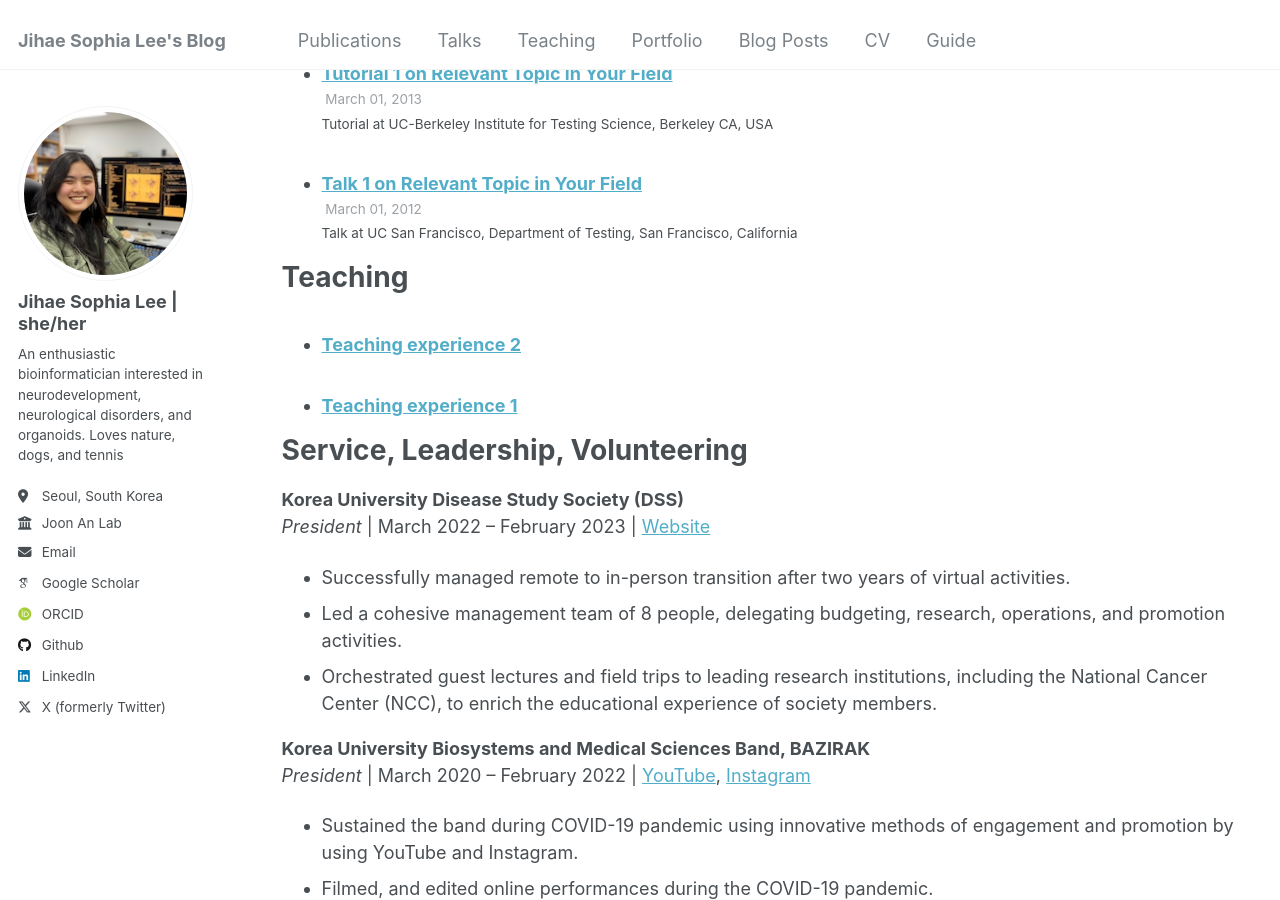
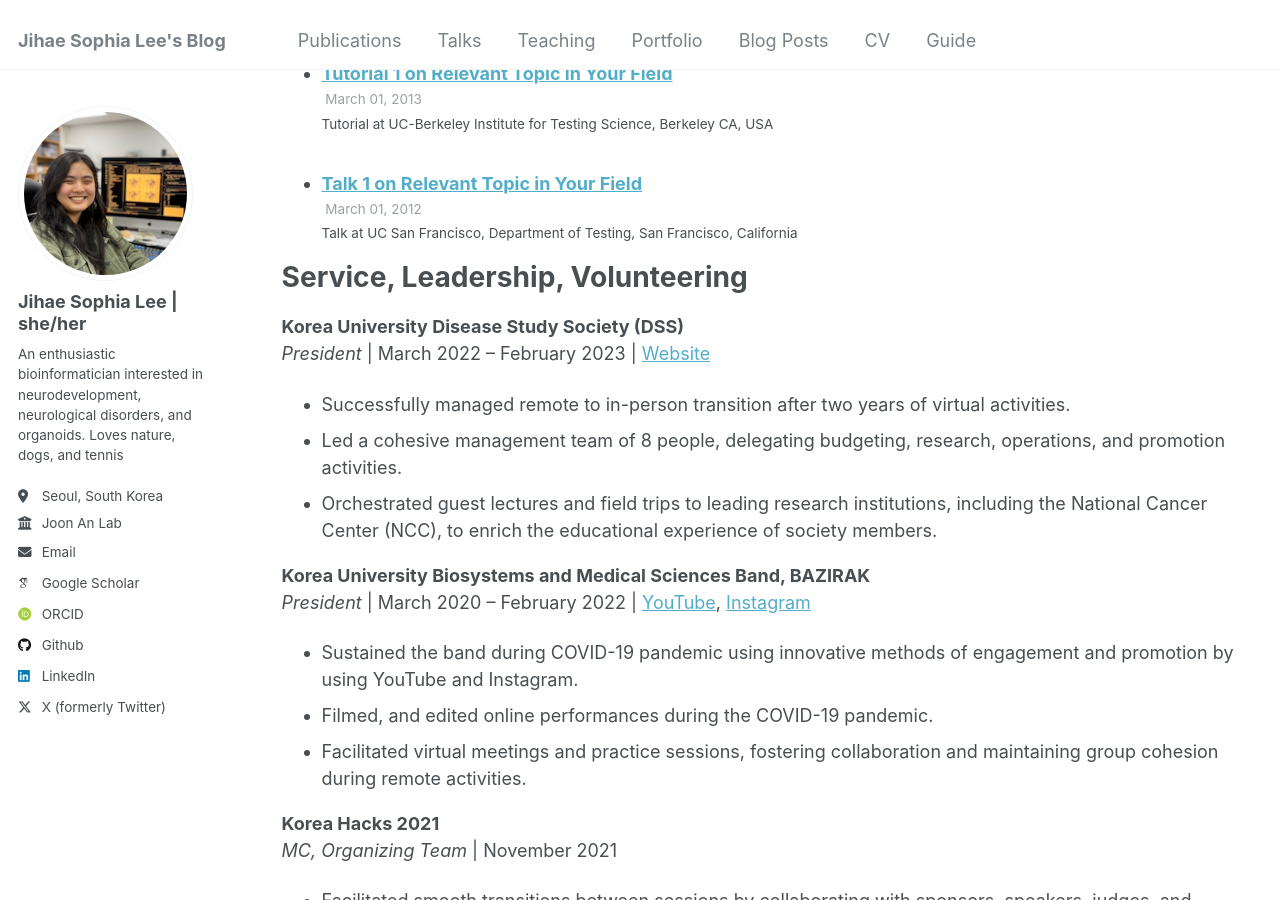
Before and after one commit to esoap/esoap.github.io, a Jekyll site: the page built from _pages/cv.md, in a window 1280 px wide and 900 px high, scrolled down 2334 px. Built offline with Jekyll 4.4.1, drawn with Linux system fonts in a browser that asks for light colours; some web fonts are replaced.

```diff
--- a/_pages/cv.md
+++ b/_pages/cv.md
@@ -82,11 +82,11 @@ Talks
     {% include archive-single-talk-cv.html  %}
   {% endfor %}</ul>
 
-Teaching
+<!--Teaching
 ======
   <ul>{% for post in site.teaching reversed %}
     {% include archive-single-cv.html %}
-  {% endfor %}</ul>
+  {% endfor %}</ul>-->
 
 Service, Leadership, Volunteering
 ======
```
Also changed, not shown: _publications/2024-10-03-atlas.md (+1 -1 lines).
